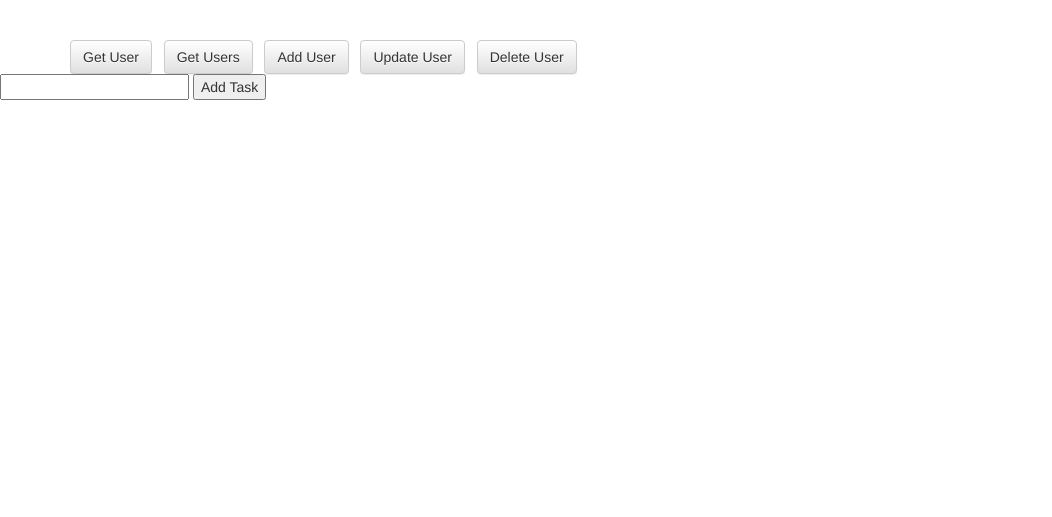
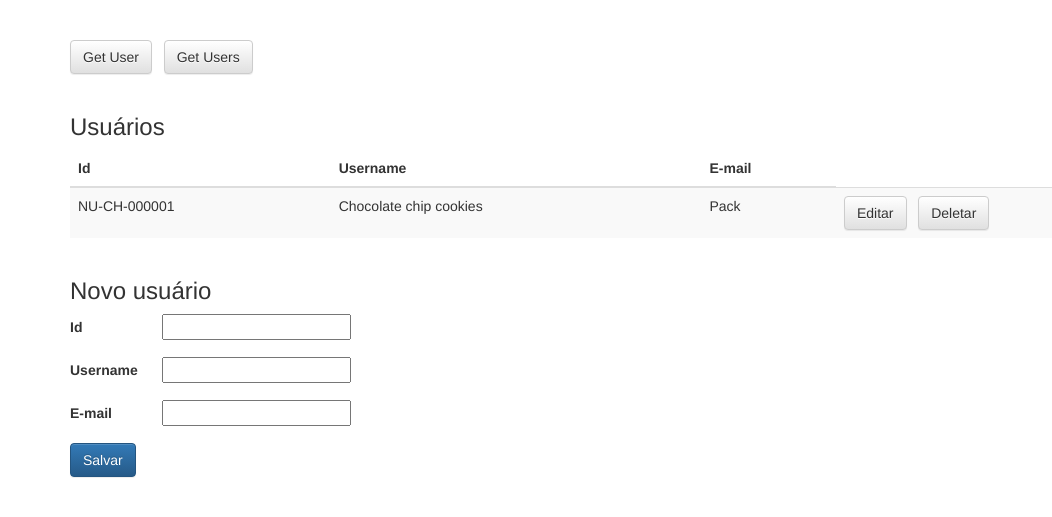
Before and after one commit to alecyaraujopraes/crud_flask, a Flask app: page / in a window 1280 px wide. Shown: the top 517 px of the page, without its empty margins (0-1052 px from the left). Run offline with Flask 3, Linux system fonts and the light colour scheme; some libraries are stand-ins or nearby versions.

Commit message:
chore: improve the homepage

```diff
--- a/templates/base.html
+++ b/templates/base.html
@@ -28,22 +28,57 @@
 	</div>
 
 	<div class="container" id="menu">
-		<a href="/users/(id)" class="btn btn-default">Get User</a> &nbsp;
+		<a href="/users/{{id}}" class="btn btn-default">Get User</a> &nbsp;
 		<a href="/users" class="btn btn-default">Get Users</a> &nbsp;
-		<a href="/users" class="btn btn-default">Add User</a> &nbsp;
-		<a href="/users/{id}" class="btn btn-default">Update User</a> &nbsp;
-        <a href="/users/{id}" class="btn btn-default">Delete User</a> &nbsp;
-	</div>
-
-    <div class="form">
-        <form action="/" method="POST">
-            <input type="text" name="content" id="content">
-            <input type="submit" value="Add Task">
-        </form>
 	</div>
 
 	<div>
 		&nbsp;
+	</div>
+
+	<div class="container" id="listing">
+		<h3>Usuários</h3>
+		<table class="table table-striped">
+			<thead>
+				<tr>
+					<th>Id</th>
+					<th>Username</th>
+					<th>E-mail</th>
+				</tr>
+			</thead>
+			<tbody>
+				<tr>
+					<td>NU-CH-000001</td>
+					<td>Chocolate chip cookies</td>
+					<td>Pack</td>
+					<td>
+						<a href="/users/{{id}}" class="btn btn-default">Editar</a> &nbsp;
+						<a href="/users/{{id}}" class="btn btn-default">Deletar</a>
+					</td>
+				</tr>
+			</tbody>
+		</table>
+	</div>
+
+	<div class="container" id="new-entry">
+		<h3>Novo usuário</h3>
+		<form>
+			<div class="form-group">
+				<label class="inline-80">Id</label> &nbsp;
+				<input type="text" id="id" />
+			</div>
+			<div class="form-group">
+				<label class="inline-80">Username</label> &nbsp;
+				<input type="text" id="username" />
+			</div>
+			<div class="form-group">
+				<label class="inline-80">E-mail</label> &nbsp;
+				<input type="text" id="email" />
+			</div>
+			<div class="form-group">
+				<input type="submit" value="Salvar" class="btn btn-primary" />
+			</div>
+		</form>
 	</div>
 
 	<!-- jQuery (necessary for Bootstrap's JavaScript plugins) -->
```
